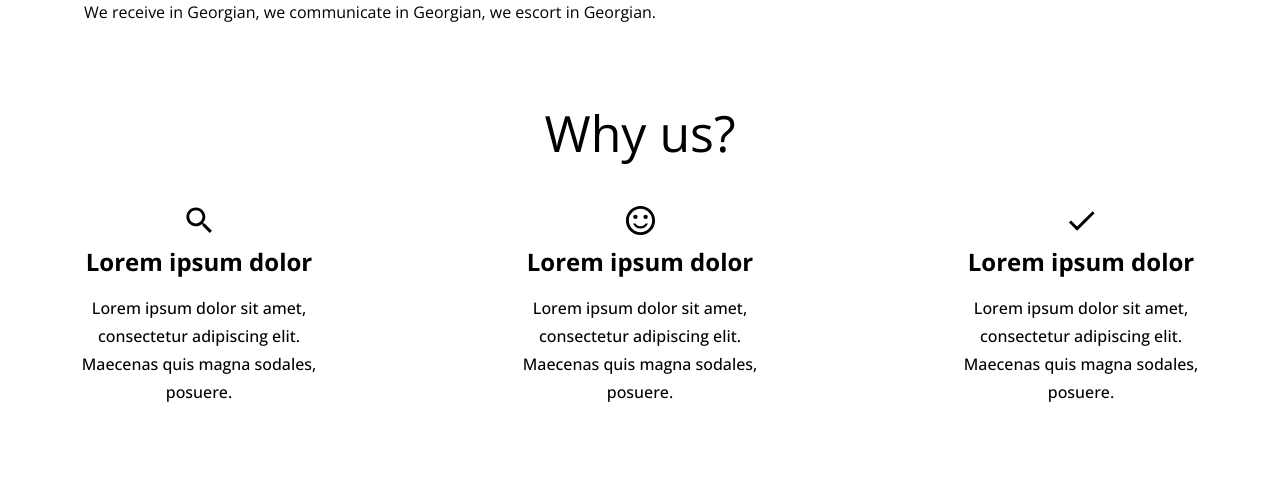
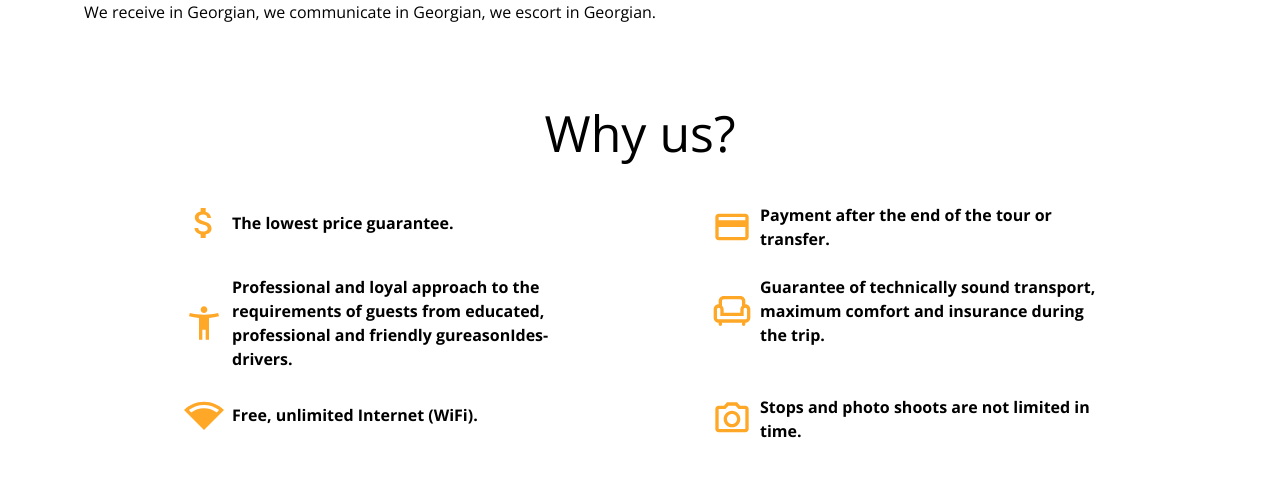
Before and after one commit to TopTrip-ge/top-trip, a React (Create React App) app: page / in a window 1280 px wide. Shown: the part 1720-2213 px from the top of the page. Built offline with nearby package versions, Linux system fonts and the light colour scheme; no server answers.

Commit message:
feat: filled why us (#53)
* feat: filled why us

* chore: refactor

* feat: better styles for icons

* chore: refactor

* chore: refactor

```diff
--- a/public/locales/en/home/sections.json
+++ b/public/locales/en/home/sections.json
@@ -28,5 +28,31 @@
     "Georgia is one of the most interesting countries on earth that you should see in your life. To visit and get around, God-given places and edges of unforgettable beauty. Feel the color and antiquity of everything that will accompany you all your life and give you unforgettable emotions. Hospitality and generosity, humor and feast, food and wine, culture and heritage, mountains and plains, past and present…",
     "We, the company team TOPTRIP.GE, are focused on offering the most budget-friendly services to explore their country, which includes one-day and multi-day, alcoholic and gastronomic tours, transfers to airports and cities of Georgia.",
     "We receive in Georgian, we communicate in Georgian, we escort in Georgian."
+  ],
+  "why-us": [
+    {
+      "reasonId": "REASON_1",
+      "reason": "The lowest price guarantee."
+    },
+    {
+      "reasonId": "REASON_2",
+      "reason": "Payment after the end of the tour or transfer."
+    },
+    {
+      "reasonId": "REASON_3",
+      "reason": "Professional and loyal approach to the requirements of guests from educated, professional and friendly gureasonIdes-drivers."
+    },
+    {
+      "reasonId": "REASON_4",
+      "reason": "Guarantee of technically sound transport, maximum comfort and insurance during the trip."
+    },
+    {
+      "reasonId": "REASON_5",
+      "reason": "Free, unlimited Internet (WiFi)."
+    },
+    {
+      "reasonId": "REASON_6",
+      "reason": "Stops and photo shoots are not limited in time."
+    }
   ]
 }
--- /dev/null
+++ b/src/enums/reasons.ts
@@ -0,0 +1,8 @@
+export enum REASONS {
+  REASON_1 = "REASON_1",
+  REASON_2 = "REASON_2",
+  REASON_3 = "REASON_3",
+  REASON_4 = "REASON_4",
+  REASON_5 = "REASON_5",
+  REASON_6 = "REASON_6",
+}
--- a/src/pages/home/components/about-us/about-us.tsx
+++ b/src/pages/home/components/about-us/about-us.tsx
@@ -3,7 +3,7 @@ import { useTranslation } from "react-i18next";
 import { Container, Typography, Box } from "@mui/material";
 import uniqid from "uniqid";
 import { Section } from "components/section";
-import { LOCALIZATION_NAMESPACES } from "enums/localization";
+import { LOCALIZATION_NAMESPACES } from "enums";
 
 export const AboutUs: FC = () => {
   const { t } = useTranslation(LOCALIZATION_NAMESPACES.HOME_SECTIONS);
--- /dev/null
+++ b/src/pages/home/components/why-us/why-us-constants.ts
@@ -0,0 +1,29 @@
+import { REASONS } from "enums/reasons";
+import { IconName } from "./why-us-interfaces";
+
+export const ICON_NAMES: IconName[] = [
+  {
+    reasonId: REASONS.REASON_1,
+    icon: "AttachMoneyOutlined",
+  },
+  {
+    reasonId: REASONS.REASON_2,
+    icon: "PaymentOutlined",
+  },
+  {
+    reasonId: REASONS.REASON_3,
+    icon: "AccessibilityNewOutlined",
+  },
+  {
+    reasonId: REASONS.REASON_4,
+    icon: "ChairOutlined",
+  },
+  {
+    reasonId: REASONS.REASON_5,
+    icon: "NetworkWifiOutlined",
+  },
+  {
+    reasonId: REASONS.REASON_6,
+    icon: "PhotoCameraOutlined",
+  },
+];
--- /dev/null
+++ b/src/pages/home/components/why-us/why-us-hooks.ts
@@ -0,0 +1,18 @@
+import { useTranslation } from "react-i18next";
+import { LOCALIZATION_NAMESPACES } from "enums";
+import { IconTypes } from "components/icon";
+import { ICON_NAMES } from "./why-us-constants";
+
+export const useWhyUs = () => {
+  const { t } = useTranslation(LOCALIZATION_NAMESPACES.HOME_SECTIONS);
+
+  const getIcon = (id: string): IconTypes => {
+    const iconWithId = ICON_NAMES.find((item) => item.reasonId === id);
+    if (!iconWithId) {
+      throw new Error(`Не найдена иконка для причины выбора нас. ID=${id}`);
+    }
+    return iconWithId.icon;
+  };
+
+  return { t, getIcon };
+};
--- a/src/pages/home/components/why-us/why-us.tsx
+++ b/src/pages/home/components/why-us/why-us.tsx
@@ -1,32 +1,14 @@
 import { FC } from "react";
-import { CardContent, Container, Grid, Typography } from "@mui/material";
+import { Container, Grid, Typography } from "@mui/material";
 import uniqid from "uniqid";
 import { Icon } from "components/icon";
 import { Section } from "components/section";
-import { useTranslation } from "react-i18next";
-import { LOCALIZATION_NAMESPACES } from "enums/localization";
-import { Card as CardInfo } from "./why-us-interfaces";
-
-const CARDS: CardInfo[] = [
-  {
-    icon: "SearchOutlined",
-    title: "Lorem ipsum dolor",
-    description: "Lorem ipsum dolor sit amet, consectetur adipiscing elit. Maecenas quis magna sodales, posuere.",
-  },
-  {
-    icon: "SentimentSatisfiedAltOutlined",
-    title: "Lorem ipsum dolor",
-    description: "Lorem ipsum dolor sit amet, consectetur adipiscing elit. Maecenas quis magna sodales, posuere.",
-  },
-  {
-    icon: "CheckOutlined",
-    title: "Lorem ipsum dolor",
-    description: "Lorem ipsum dolor sit amet, consectetur adipiscing elit. Maecenas quis magna sodales, posuere.",
-  },
-];
+import { LOCALIZATION_NAMESPACES } from "enums";
+import { Reason } from "./why-us-interfaces";
+import { useWhyUs } from "./why-us-hooks";
 
 export const WhyUs: FC = () => {
-  const { t } = useTranslation();
+  const { t, getIcon } = useWhyUs();
 
   return (
     <Section>
@@ -36,22 +18,28 @@ export const WhyUs: FC = () => {
         </Typography>
         <Grid
           container
-          sx={{ flexGrow: 1, justifyContent: { md: "space-between", xs: "center" } }}
+          sx={{ flexGrow: 1, justifyContent: { md: "space-evenly", xs: "left" }, gap: 3 }}
           direction="row"
-          spacing={{ xs: 2, sm: 4, md: 10 }}
-          columns={{ xs: 4, sm: 9, md: 9 }}
+          columns={{ xs: 2, sm: 9, md: 12 }}
         >
-          {CARDS.map(({ description, icon, title }) => (
-            <Grid item key={uniqid()} sx={{ maxWidth: "350px", boxShadow: "none" }}>
-              <CardContent sx={{ display: "flex", flexDirection: "column", alignItems: "center", p: 0 }}>
-                <Icon name={icon} fontSize="large" />
-                <Typography fontWeight="fontWeightBold" variant="h5" sx={{ mt: 1 }}>
-                  {title}
-                </Typography>
-                <Typography fontWeight="fontWeightMedium" variant="subtitle1" align="center" sx={{ mt: 2 }}>
-                  {description}
-                </Typography>
-              </CardContent>
+          {(t("why-us") as Reason[]).map(({ reasonId, reason }) => (
+            <Grid item xs={4} key={uniqid()}>
+              <Typography
+                component="p"
+                sx={{
+                  display: "flex",
+                  flexDirection: "row",
+                  alignItems: "center",
+                  fontWeight: "fontWeightBold",
+                  gap: 1,
+                }}
+              >
+                <Icon
+                  name={getIcon(reasonId)}
+                  sx={{ color: "custom.orange", width: { md: "40px", sm: "30px" }, height: { md: "40px", sm: "30px" } }}
+                />
+                {reason}
+              </Typography>
             </Grid>
           ))}
         </Grid>
```
Also changed, not shown: public/locales/ru/home/sections.json (+26 -0 lines), src/components/icon/icon.tsx (+12 -6 lines), src/pages/home/components/why-us/why-us-interfaces.ts (+8 -3 lines).
